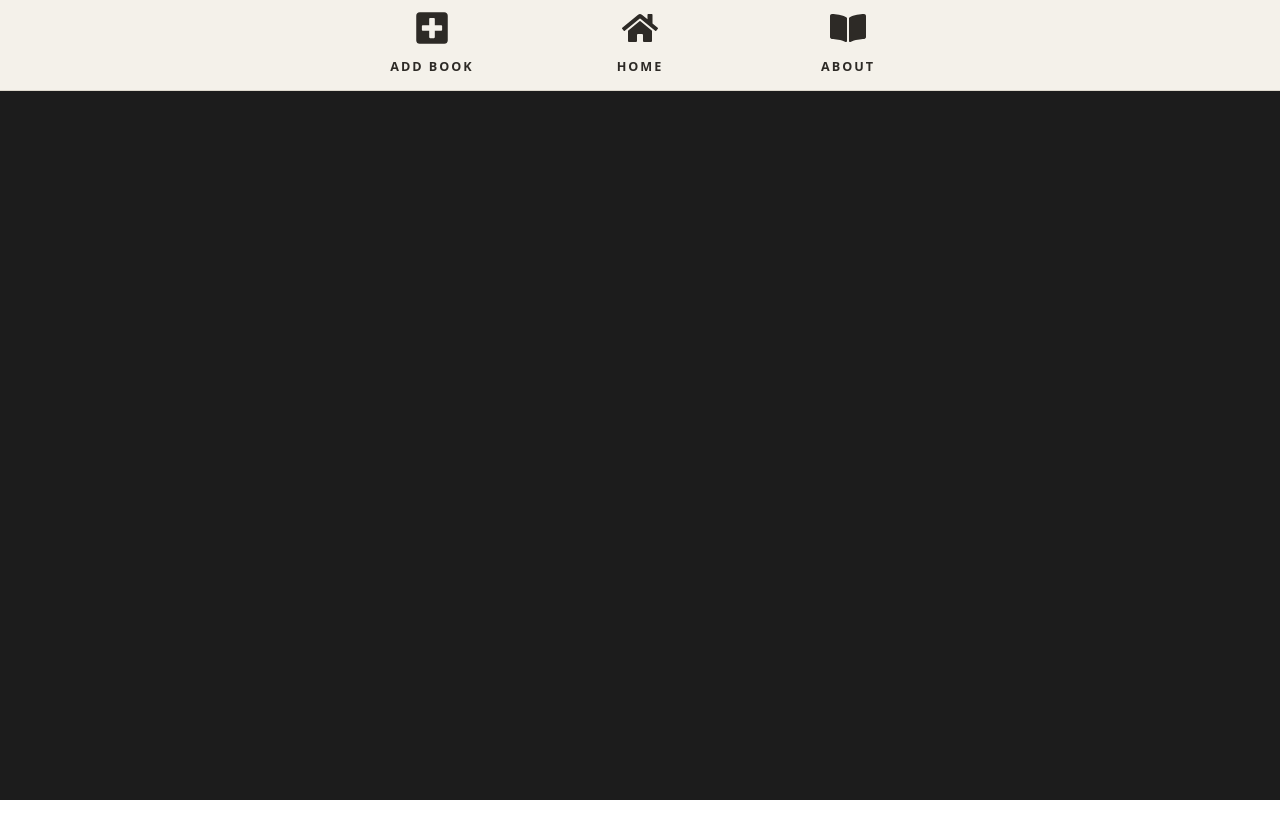
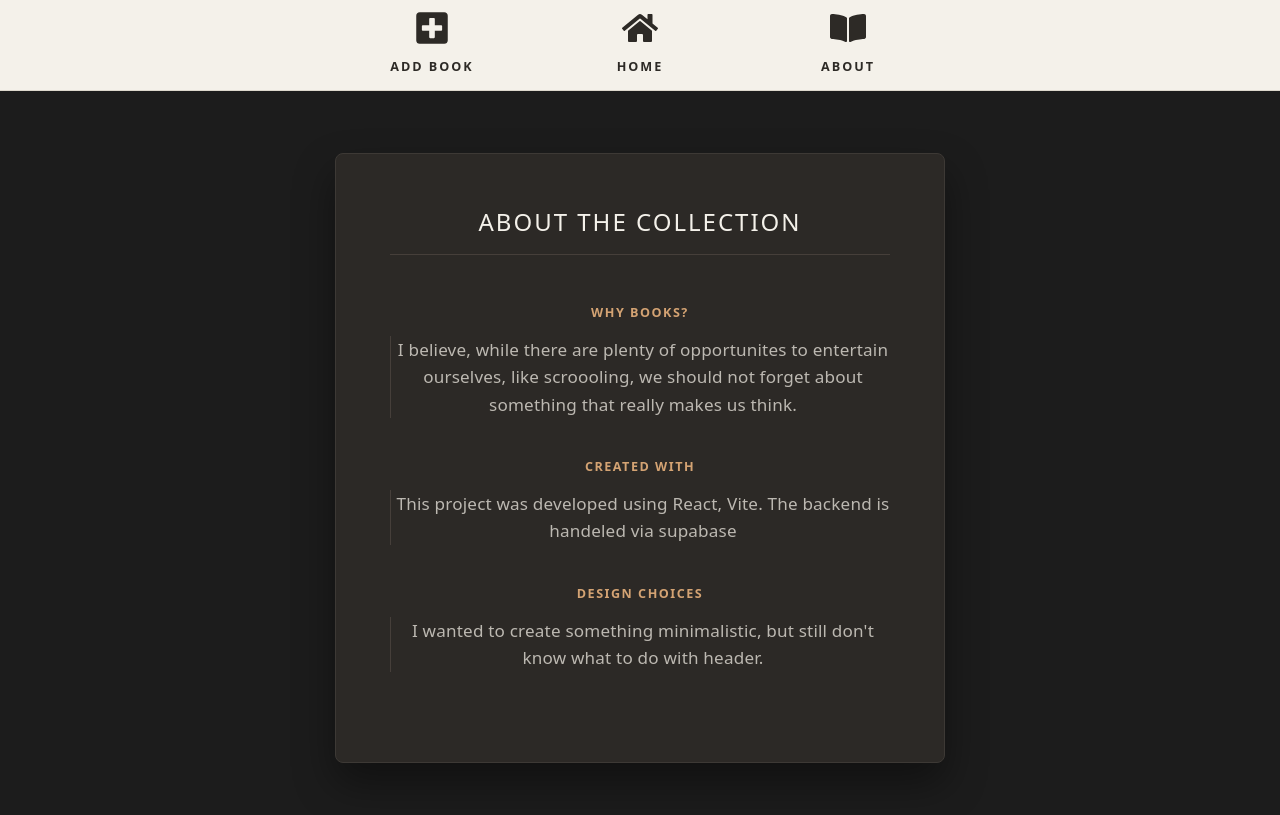
Before and after one commit to rostinator4/mybook_store, a React (Vite) app: page /about in a window 1280 px wide. Built offline with nearby package versions, Linux system fonts and the light colour scheme; no server answers; the database is empty.

Commit message:
Implemented edit operation, plus UI for it

```diff
--- a/src/App.jsx
+++ b/src/App.jsx
@@ -5,6 +5,7 @@ import Header from './components/Header'
 import AddBook from './components/AddBook'
 import Home from './components/Home'
 import About from './components/About'
+import EditBook from './components/EditBook'
 import { supabase } from './supabaseClient'
 
 function App() {
@@ -28,6 +29,7 @@ function App() {
           <Route path="/" element={<Home />} />
           <Route path="/add" element={<AddBook />} />
           <Route path="/about" element={<About />} />
+          <Route path="/edit/:id" element={<EditBook />} />
         </Routes>
       </main>
     </div>
--- /dev/null
+++ b/src/components/About.css
@@ -0,0 +1,56 @@
+.about-card {
+  background-color: #2c2926; /* Matches the Add Book form surface */
+  padding: 3rem;
+  border-radius: 8px;
+  width: 100%;
+  max-width: 500px;
+  box-shadow: 0 20px 40px rgba(0, 0, 0, 0.4);
+  border: 1px solid #3d3935;
+  color: #f4f1ea;
+}
+
+.about-card h2 {
+  color: #f4f1ea;
+  margin-bottom: 2.5rem;
+  text-align: center;
+  letter-spacing: 2px;
+  font-weight: 300;
+  text-transform: uppercase;
+  border-bottom: 1px solid #463f3a;
+  padding-bottom: 1rem;
+}
+
+.info-group {
+  margin-bottom: 2rem;
+  display: flex;
+  flex-direction: column;
+  gap: 10px;
+}
+
+.info-group label {
+  font-size: 0.7rem;
+  text-transform: uppercase;
+  letter-spacing: 1.5px;
+  color: #d4a373; /* Using the Gold accent for labels */
+  font-weight: 600;
+}
+
+.info-group p {
+  font-size: 0.95rem;
+  line-height: 1.6;
+  color: #bcb8b1; /* Muted silver for readability */
+  margin: 0;
+  padding-left: 5px;
+  border-left: 1px solid #463f3a; /* Subtle vertical line for a ledger feel */
+}
+
+.about-footer {
+  margin-top: 3rem;
+  display: flex;
+  justify-content: space-between;
+  font-size: 0.65rem;
+  letter-spacing: 2px;
+  color: #5e574f;
+  border-top: 1px solid #3d3935;
+  padding-top: 1rem;
+}
--- a/src/components/About.jsx
+++ b/src/components/About.jsx
@@ -1,7 +1,37 @@
+import './About.css';
+
 const About = () => {
     return (
-        <div></div>
-    )
-}
+        <div className="add-book-container"> {/* Reusing the same centering container */}
+            <div className="about-card">
+                <h2>About the Collection</h2>
+
+                <div className="info-group">
+                    <label>Why books?</label>
+                    <p>
+                        I believe, while there are plenty of opportunites to entertain
+                        ourselves, like scroooling, we should not forget about something that really makes us think.
+                    </p>
+                </div>
+
+                <div className="info-group">
+                    <label>Created With</label>
+                    <p>
+                        This project was developed using React, Vite. The backend is handeled via
+                        supabase
+                    </p>
+                </div>
+
+                <div className="info-group">
+                    <label>Design Choices</label>
+                    <p>
+                        I wanted to create something minimalistic, but still don't know what to do with
+                        header.
+                    </p>
+                </div>
+            </div>
+        </div>
+    );
+};
 
 export default About;
--- /dev/null
+++ b/src/components/EditBook.jsx
@@ -0,0 +1,64 @@
+import { useEffect, useState } from 'react';
+import { useParams, useNavigate } from 'react-router-dom';
+import { supabase } from '../supabaseClient';
+
+const EditBook = () => {
+    const { id } = useParams();
+    const navigate = useNavigate();
+    const [title, setTitle] = useState('');
+    const [author, setAuthor] = useState('');
+    const [loading, setLoading] = useState(false);
+
+    useEffect(() => {
+        const fetchBookDetails = async () => {
+            const { data, error } = await supabase
+                .from('Library')
+                .select('*')
+                .eq('id', id)
+                .single();
+
+            if (data) {
+                setTitle(data.title);
+                setAuthor(data.author);
+            }
+        };
+        fetchBookDetails();
+    }, [id]);
+
+    const handleUpdate = async (e) => {
+        e.preventDefault();
+        setLoading(true);
+
+        const { error } = await supabase
+            .from('Library')
+            .update({ title, author })
+            .eq('id', id);
+
+        if (!error) {
+            alert("Archive updated.");
+            navigate('/');
+        }
+        setLoading(false);
+    };
+
+    return (
+        <div className="add-book-container">
+            <form className="add-book-form" onSubmit={handleUpdate}>
+                <h2>Edit Manuscript</h2>
+                <div className="input-group">
+                    <label>Book Title</label>
+                    <input type="text" value={title} onChange={(e) => setTitle(e.target.value)} />
+                </div>
+                <div className="input-group">
+                    <label>Author</label>
+                    <input type="text" value={author} onChange={(e) => setAuthor(e.target.value)} />
+                </div>
+                <button type="submit" className="submit-btn" disabled={loading}>
+                    {loading ? "Updating..." : "Save Changes"}
+                </button>
+            </form>
+        </div>
+    );
+};
+
+export default EditBook;
--- a/src/components/Home.css
+++ b/src/components/Home.css
@@ -81,3 +81,52 @@
     border-color: #d4a373;
     box-shadow: 0 15px 40px rgba(212, 163, 115, 0.2);
 }
+
+ .book-cover-wrapper {
+  position: relative;
+  cursor: pointer;
+}
+
+/* Container for both buttons */
+.card-actions {
+  position: absolute;
+  top: 10px;
+  right: 10px;
+  display: flex;
+  flex-direction: column;
+  gap: 10px;
+  opacity: 0;
+  transform: translateX(10px);
+  transition: all 0.3s ease;
+}
+
+.book-card:hover .card-actions {
+  opacity: 1;
+  transform: translateX(0);
+}
+
+.action-btn {
+  background-color: #f4f1ea;
+  color: #1c1c1c;
+  border: none;
+  width: 35px;
+  height: 35px;
+  border-radius: 4px; /* Slight round for a modern look */
+  display: flex;
+  justify-content: center;
+  align-items: center;
+  cursor: pointer;
+  box-shadow: 0 4px 10px rgba(0, 0, 0, 0.3);
+  transition: all 0.2s ease;
+}
+
+/* Individual Button Colors */
+.action-btn.edit:hover {
+  background-color: #d4a373; /* Gold */
+  color: #f4f1ea;
+}
+
+.action-btn.delete:hover {
+  background-color: #8b0000; /* Deep Crimson for delete */
+  color: #f4f1ea;
+}
--- a/src/components/Home.jsx
+++ b/src/components/Home.jsx
@@ -1,10 +1,13 @@
-import { useEffect, useState } from 'react';
+import { useEffect, useState, navigate } from 'react';
 import { supabase } from '../supabaseClient';
+import { useNavigate } from 'react-router-dom';
+import { FaEdit, FaTrash } from 'react-icons/fa';
 import './Home.css';
 
 const Home = () => {
     const [books, setBooks] = useState([]);
     const [loading, setLoading] = useState(true);
+    const navigate = useNavigate();
 
     useEffect(() => {
         fetchBooks();
@@ -26,6 +29,25 @@ const Home = () => {
         }
     };
 
+    const handleDelete = async (id, imagePath, filePath) => {
+        const confirmed = window.confirm("Are you sure you want to remove this manuscript from the archive?");
+        if (!confirmed) return;
+
+        try {
+            // 1. Delete from Database
+            const { error: dbError } = await supabase.from('Library').delete().eq('id', id);
+            if (dbError) throw dbError;
+
+            // 2. Delete files from Storage (Optional but best practice)
+            await supabase.storage.from('books').remove([imagePath, filePath]);
+
+            // 3. Update local state to reflect change
+            setBooks(books.filter(book => book.id !== id));
+        } catch (err) {
+            alert("Error deleting book: " + err.message);
+        }
+    };
+
     if (loading) return <div className="loader">Opening the archives...</div>;
 
     return (
@@ -39,7 +61,19 @@ const Home = () => {
                     return (
                         <div key={book.id} className="book-card">
                             <div className="book-cover-wrapper">
-                                <img src={publicUrl} alt={book.title} className="book-cover" />
+                                <div className="book-cover-wrapper">
+                                    <img src={publicUrl} alt={book.title} className="book-cover" />
+
+                                    {/* Action Overlay */}
+                                    <div className="card-actions">
+                                        <button className="action-btn edit" onClick={() => navigate(`/edit/${book.id}`)}>
+                                            <FaEdit />
+                                        </button>
+                                        <button className="action-btn delete" onClick={() => handleDelete(book.id, book.image, book.file_path)}>
+                                            <FaTrash />
+                                        </button>
+                                    </div>
+                                </div>
                             </div>
                             <div className="book-info">
                                 <h3>{book.title}</h3>
```
